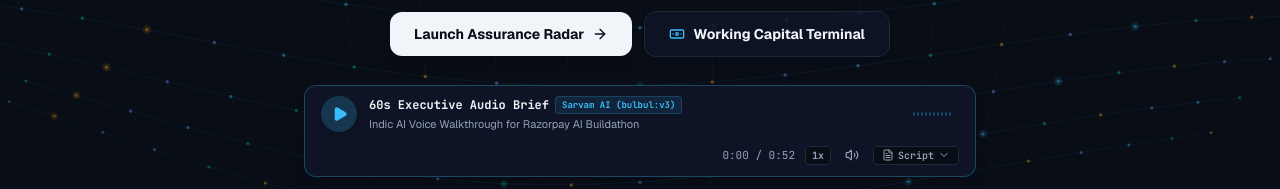
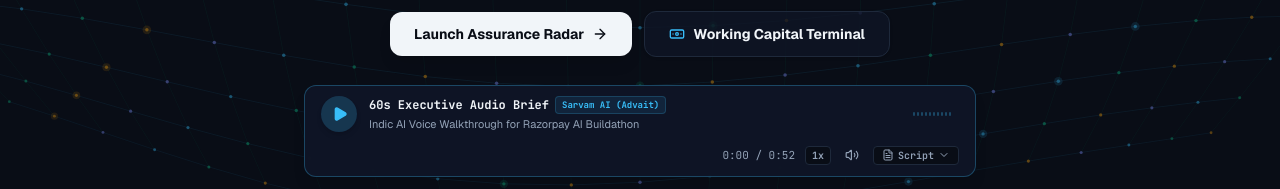
Before and after one commit to Pranjulchaurasiya/kuber-recon, a Next.js app in the folder frontend/: page / in a window 1280 px wide. Shown: the part 554-743 px from the top of the page. Built offline with nearby package versions, Linux system fonts and the light colour scheme; no server answers.

Commit message:
ui change bulbul to Advait

```diff
--- a/frontend/components/landing/voice-briefing-player.tsx
+++ b/frontend/components/landing/voice-briefing-player.tsx
@@ -113,11 +113,10 @@ export function VoiceBriefingPlayer() {
         <div className="flex items-center gap-3">
           <button
             onClick={togglePlay}
-            className={`flex h-9 w-9 items-center justify-center rounded-full transition-all shadow-md ${
-              isPlaying
+            className={`flex h-9 w-9 items-center justify-center rounded-full transition-all shadow-md ${isPlaying
                 ? 'bg-primary text-primary-foreground scale-105'
                 : 'bg-primary/20 text-primary hover:bg-primary hover:text-primary-foreground'
-            }`}
+              }`}
             aria-label={isPlaying ? 'Pause Audio Briefing' : 'Play Audio Briefing'}
             title={isPlaying ? 'Pause' : 'Listen to 60s Briefing'}
           >
@@ -128,7 +127,7 @@ export function VoiceBriefingPlayer() {
             <div className="flex items-center gap-1.5 font-mono text-xs font-bold text-foreground">
               <span>60s Executive Audio Brief</span>
               <span className="rounded bg-primary/10 px-1.5 py-0.5 font-mono text-[9px] font-bold text-primary border border-primary/20">
-                Sarvam AI (bulbul:v3)
+                Sarvam AI (Advait)
               </span>
             </div>
             <p className="text-[11px] text-muted-foreground hidden sm:block">
@@ -142,9 +141,8 @@ export function VoiceBriefingPlayer() {
           {[40, 75, 50, 90, 60, 100, 45, 80, 55, 70].map((h, i) => (
             <span
               key={i}
-              className={`w-0.5 rounded-full bg-primary transition-all duration-150 ${
-                isPlaying ? 'animate-pulse' : 'opacity-30'
-              }`}
+              className={`w-0.5 rounded-full bg-primary transition-all duration-150 ${isPlaying ? 'animate-pulse' : 'opacity-30'
+                }`}
               style={{
                 height: isPlaying ? `${Math.max(20, (h * (i % 2 === 0 ? 0.9 : 1.1))) % 100}%` : '20%',
                 animationDelay: `${i * 75}ms`,
@@ -177,11 +175,10 @@ export function VoiceBriefingPlayer() {
 
           <button
             onClick={() => setShowTranscript(!showTranscript)}
-            className={`flex items-center gap-1 rounded px-2 py-0.5 text-[10px] font-semibold border transition-all ${
-              showTranscript
+            className={`flex items-center gap-1 rounded px-2 py-0.5 text-[10px] font-semibold border transition-all ${showTranscript
                 ? 'bg-accent text-foreground border-primary/40'
                 : 'border-border bg-background text-muted-foreground hover:text-foreground'
-            }`}
+              }`}
             title="Show spoken transcript"
           >
             <FileText className="h-3 w-3" />
```
